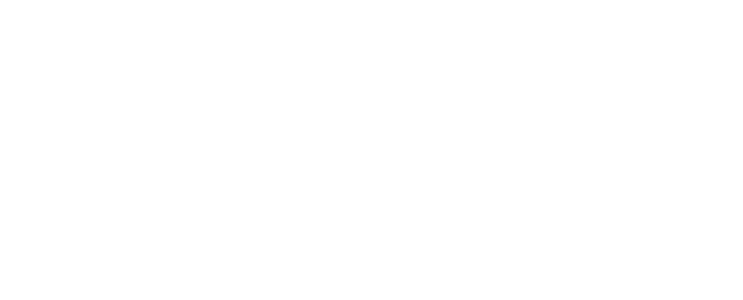
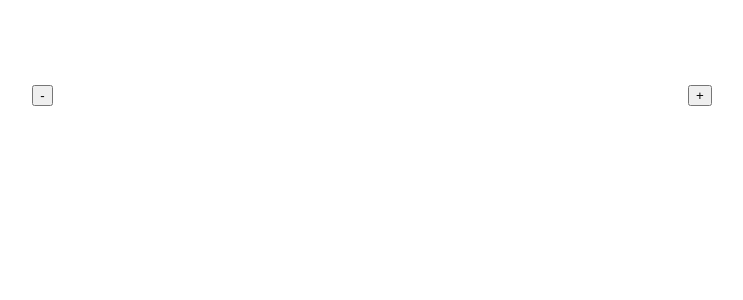
Before and after one commit to defoebrand/electron-calendar, a React (Create React App) app: page / in a window 1280 px wide. Shown: the top 300 px of the page, without its empty margins (268-1011 px from the left). Built offline with nearby package versions, Linux system fonts and the light colour scheme.

Commit message:
Set up calendar and date view

```diff
--- a/package.json
+++ b/package.json
@@ -7,8 +7,10 @@
     "@testing-library/jest-dom": "^5.11.4",
     "@testing-library/react": "^11.1.0",
     "@testing-library/user-event": "^12.1.10",
+    "node-sass": "^5.0.0",
     "react": "^17.0.1",
     "react-dom": "^17.0.1",
+    "react-router-dom": "^5.2.0",
     "react-scripts": "4.0.3",
     "web-vitals": "^1.0.1"
   },
--- a/src/assets/App.css
+++ /dev/null
@@ -1,38 +0,0 @@
-.App {
-  text-align: center;
-}
-
-.App-logo {
-  height: 40vmin;
-  pointer-events: none;
-}
-
-@media (prefers-reduced-motion: no-preference) {
-  .App-logo {
-    animation: App-logo-spin infinite 20s linear;
-  }
-}
-
-.App-header {
-  background-color: #282c34;
-  min-height: 100vh;
-  display: flex;
-  flex-direction: column;
-  align-items: center;
-  justify-content: center;
-  font-size: calc(10px + 2vmin);
-  color: white;
-}
-
-.App-link {
-  color: #61dafb;
-}
-
-@keyframes App-logo-spin {
-  from {
-    transform: rotate(0deg);
-  }
-  to {
-    transform: rotate(360deg);
-  }
-}
--- /dev/null
+++ b/src/assets/App.scss
@@ -0,0 +1,36 @@
+.App {
+  text-align: center;
+}
+
+.Calendar {
+  border: 1px solid white;
+  margin: 7.5vh auto;
+  width: 75vw;
+  height: 85vh;
+    header {
+      display: flex;
+      justify-content: space-around;
+      align-items: center;
+      border-bottom: 2px solid white;
+    h2 {
+      color: white;
+    }
+  }
+  .Days {
+    display: flex;
+    flex-wrap: wrap;
+    align-items: stretch;
+    justify-content: space-around;
+
+    .Date {
+       border: 1px solid white;
+       width: 14%;
+       min-height: 25px;
+       color: white;
+       padding: 0;
+    }
+    .selectedElement {
+      color: red;
+    }
+  }
+}
--- a/src/components/App.js
+++ b/src/components/App.js
@@ -1,12 +1,29 @@
-import '../assets/App.css';
+import { HashRouter, Route } from 'react-router-dom'
+import Calendar from './Calendar'
+import Date from './Date'
 
-function App() {
+import '../assets/App.scss';
+
+const App = () => {
   return (
-    <div className="App">
-      <div className="Calendar">
+    <HashRouter >
+      <div className="App">
+        <Route path='/' exact component={Calendar} />
+        <Route path='/date' component={Date} />
       </div>
-    </div>
+    </HashRouter>
   );
 }
 
 export default App;
+
+
+
+// <Router history = {browserHistory}>
+//    <Route path = "/" component = {App}>
+//       <IndexRoute component = {Home} />
+//       <Route path = "home" component = {Home} />
+//       <Route path = "about" component = {About} />
+//       <Route path = "contact" component = {Contact} />
+//    </Route>
+// </Router>
--- /dev/null
+++ b/src/components/Calendar.js
@@ -0,0 +1,59 @@
+import {useState} from 'react'
+import {Link, useHistory} from 'react-router-dom'
+
+import {today, getDaysInMonth} from '../helpers/DateFunctions'
+
+const Calendar = () => {
+  const history = useHistory();
+  // console.log(history)
+  const [date, setDate] = useState(today)
+  const [num, setNum] = useState(0)
+
+  const plusMonth = () => {
+    setNum(num + 1)
+    date.setMonth(date.getMonth() + 1)
+    setDate(date)
+  }
+
+  const minusMonth = () => {
+    setNum(num - 1)
+    date.setMonth(date.getMonth() - 1)
+    setDate(date)
+  }
+
+  const showDate = (e) => {
+    history.push({
+      pathname: '/date',
+      state: {
+        year: date.getFullYear(),
+        month: date.getMonth(),
+        day: e.target.innerText * 1,
+      }
+    });
+    console.log(new Date(date.getFullYear(), date.getMonth(), (e.target.innerText * 1)))
+  }
+
+  const thisMonth = getDaysInMonth(date.getMonth(), date.getFullYear())
+
+  const displayThisMonthsDays = (thisMonth.map((elem) => {
+    return (
+      <p key={elem} value={elem} className='Date' onClick={showDate}>{elem.getDate()}</p>
+    )
+  }))
+
+  return (
+    <div className="Calendar">
+      <header>
+      <button onClick={minusMonth}>-</button>
+        <h2>{date.toLocaleString('default', { month: 'long' })}</h2>
+        <p style={{display: 'none'}}>{num}</p>
+      <button onClick={plusMonth}>+</button>
+      </header>
+      <div className='Days'>
+        {displayThisMonthsDays}
+      </div>
+    </div>
+  );
+}
+
+export default Calendar;
--- /dev/null
+++ b/src/components/Date.js
@@ -0,0 +1,17 @@
+import {useHistory, useLocation} from 'react-router-dom'
+
+
+const Date = (props) => {
+  const location = useLocation()
+  // const {foo} = props.location.state
+  console.log(location)
+  const history = useHistory();
+  return (
+    <>
+    <h1>Hello!</h1>
+    <button onClick={() => history.push('/')}>Go Back</button>
+    </>
+  );
+}
+
+export default Date;
--- /dev/null
+++ b/src/helpers/DateFunctions.js
@@ -0,0 +1,11 @@
+export const today = new Date()
+
+export const getDaysInMonth = (month, year) => {
+  const date = new Date(year, month, 1);
+  const days = [];
+  while (date.getMonth() === month) {
+    days.push(new Date(date));
+    date.setDate(date.getDate() + 1);
+  }
+  return days;
+}
```
Also changed, not shown: 1 other file (tests, documents, lock files or other folders).
